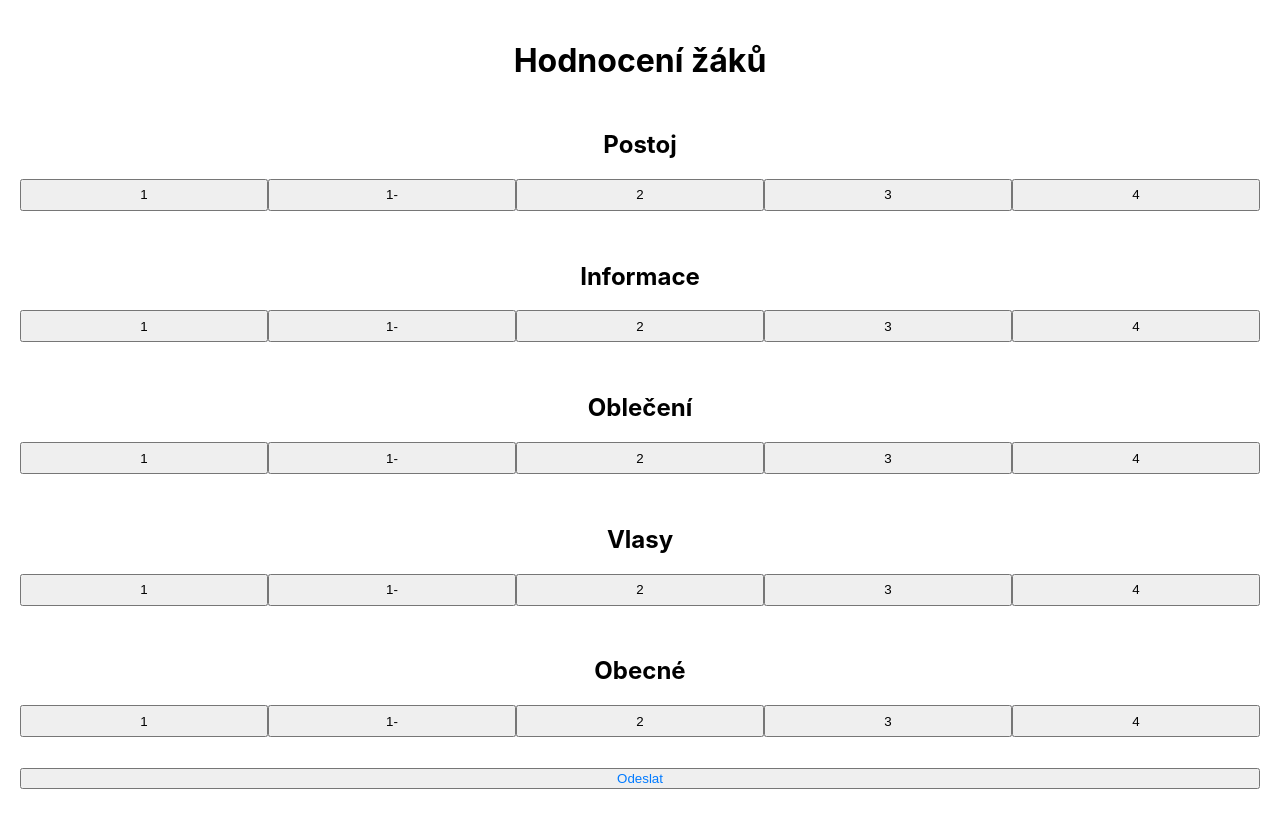
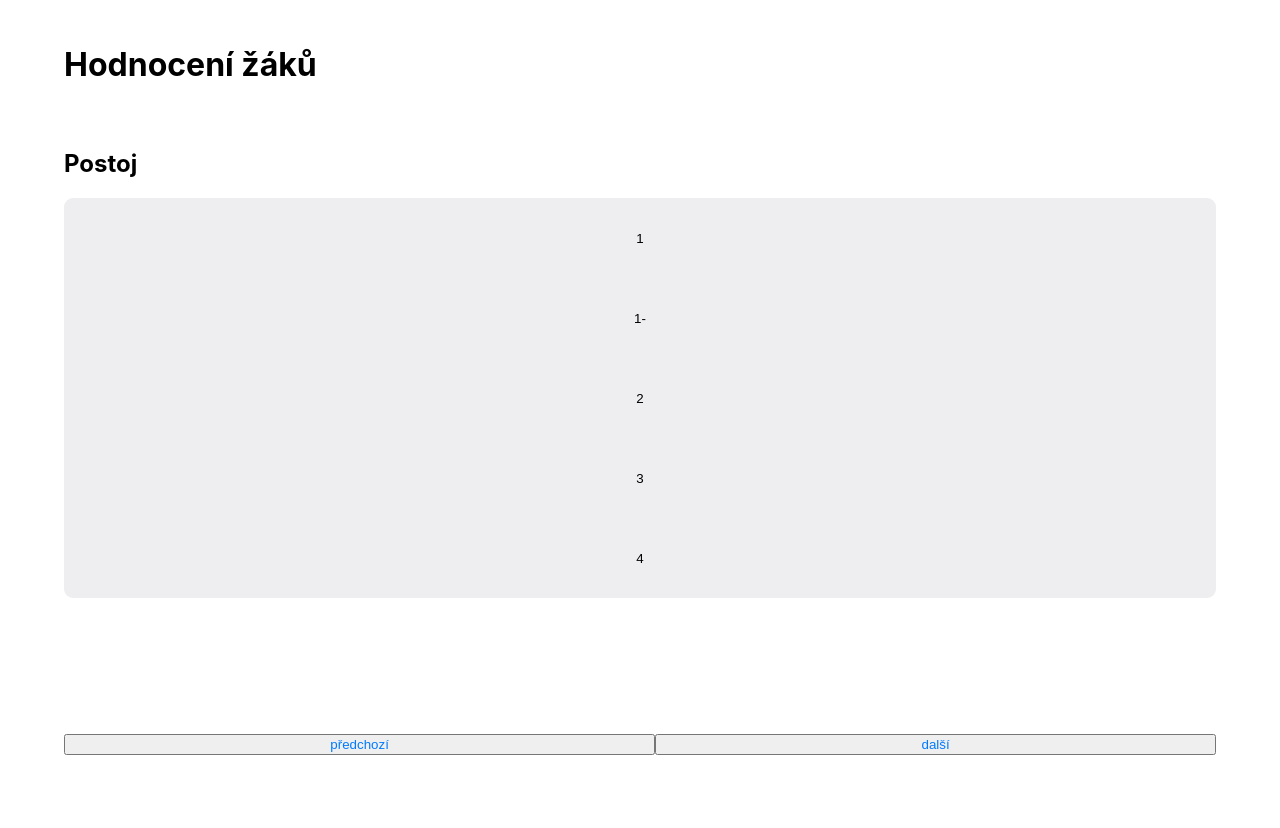
Before and after one commit to pchalupa/Students-Ranking-System, a React (Create React App) app: page / in a window 1280 px wide. Shown: the top 828 px of the page. After the commit the page ends 800 px from the top, so only its background shows below. Built offline with nearby package versions, Linux system fonts and the light colour scheme.

Commit message:
Stránkování formuláře.

```diff
--- a/src/App.js
+++ b/src/App.js
@@ -1,5 +1,4 @@
 import React from 'react';
-import './App.css';
 import Student from './components/Student';
 import Teacher from './components/Teacher';
 import Notfound from './components/notfound'
--- a/src/components/Student.js
+++ b/src/components/Student.js
@@ -6,26 +6,35 @@ class Student extends React.Component {
     super(props);
     this.db = firebase.firestore().collection('evaluation');
     this.saveMarks = this.saveMarks.bind(this);
+    this.setStep = this.setStep.bind(this);
     this.state = {
       data: [
-        { criteria: 'Postoj', mark: '', weight: 5},
-        { criteria: 'Informace', mark: '', weight: 5},
-        { criteria: 'Oblečení', mark: '', weight: 5},
-        { criteria: 'Vlasy', mark: '', weight: 5},
-        { criteria: 'Obecné', mark: '', weight: 5}
+        { criteria: 'Postoj', mark: '', weight: 5 },
+        { criteria: 'Informace', mark: '', weight: 5 },
+        { criteria: 'Oblečení', mark: '', weight: 5 },
+        { criteria: 'Vlasy', mark: '', weight: 5 },
+        { criteria: 'Obecné', mark: '', weight: 5 }
       ],
-      sent: false
+      sent: false,
+      step: 0
     }
   }
 
+  componentDidMount() {
+    localStorage.setItem('step', 0);
+  }
+
+  setStep(newStep){
+    this.setState({step: newStep})
+  }
+
   saveMarks() {
-    if (this.checkFill())
-    {
+    if (this.checkFill()) {
       this.state.data.map(criteria => {
         this.db.add(criteria);
         return true;
       })
-      this.setState({sent : true});
+      this.setState({ sent: true });
     }
   }
 
@@ -45,16 +54,22 @@ class Student extends React.Component {
       if (item['criteria'] === result[0]) {
         item['mark'] = result[1];
       }
+      ((this.state.step < (this.state.data.length - 1)) ? this.setStep(this.state.step+1): this.setStep(this.state.data.length - 1));
       return true;
     })
   }
 
   render() {
+    var criteriaList = []
+    this.state.data.map(data => {
+      criteriaList.push(<Criteria key={data['criteria']} name={data['criteria']} resultMark={this.onAddResult} />)
+      return true;
+    })
     return (
-      <div className="App container">
-        <div className={"title"}><h1>Hodnocení žáků</h1></div>
-        {!this.state.sent ? this.state.data.map(data => { return <Criteria key={data['criteria']} name={data['criteria']} resultMark={this.onAddResult} /> }) : <div className={'sended'}>Odeslano</div>}
-        {!this.state.sent ? <button name="submit" className={'submit-btn'} onClick={this.saveMarks}>Odeslat</button> : ''}
+      <div className={"App container"} style={{height: window.innerHeight + 'px'}}>
+        <div className={"title"}>Hodnocení žáků</div>
+        {criteriaList[this.state.step]}
+        <Navi step={this.state.step} newStep={this.setStep} criteriaLen={this.state.data.length} next={true} save={this.saveMarks} />
       </div>
     )
   }
@@ -106,8 +121,44 @@ class Marks extends React.Component {
   render() {
     return (
       <div className={"mark-container"}>
-        {this.state.scale.map(option => { return <button key={option['name']} name={option['name']} className={option['value'] === this.state.active ? 'active-mark' : ''} onClick={(e) => this.sendData(e, option['value'])}>{option['name']}</button> })}
+        {this.state.scale.map(option => { return <button key={option['name']} name={option['name']} className={(option['value'] === this.state.active) ? 'mark-selector active-mark' : 'mark-selector'} onClick={(e) => this.sendData(e, option['value'])}>{option['name']}</button> })}
       </div>
     )
   }
 }
+
+class Navi extends React.Component {
+  constructor(props) {
+    super(props);
+    this.nextStep = this.nextStep.bind(this);
+    this.prevStep = this.prevStep.bind(this);
+    this.saveMarks = this.saveMarks.bind(this);
+  }
+
+  componentDidMount(){
+    this.props.newStep(0);
+  }
+
+  nextStep() {
+    if (!this.props.next) {
+      this.props.newStep((this.props.step < (this.props.criteriaLen - 1)) ? this.props.step + 1 : this.props.criteriaLen - 1 );
+    }
+  }
+
+  prevStep() {
+    this.props.newStep((!this.props.step > 1) ? this.props.step - 1 : 0);
+  }
+
+  saveMarks() {
+    this.props.save(true);
+  }
+
+  render() {
+    return (
+      <div className={'navi-bar-container'}>
+       <button onClick={this.prevStep}>předchozí</button>
+        {(this.props.step < this.props.criteriaLen - 1) ? <button onClick={this.nextStep}>další</button> : <button name="submit" className={'submit-btn'} onClick={this.saveMarks}>Odeslat</button>}
+      </div>
+    )
+  }
+}
--- a/src/components/Teacher.js
+++ b/src/components/Teacher.js
@@ -6,14 +6,16 @@ class Teacher extends React.Component {
   constructor(props) {
     super(props);
     this.db = firebase.firestore().collection('evaluation');
+    this.state = {
+      validate: localStorage.getItem('validate')
+    }
   }
 
   render() {
     return (
-      <div className="App container">
+      <div className={"App container"} style={{height: window.innerHeight + 'px'}}>
         <div className={"title"}><h1>Učitel</h1></div>
         <Results />
-
       </div>
     )
   }
@@ -40,11 +42,12 @@ class Results extends React.Component {
         querySnapshot.forEach(function (doc) {
           this.setState({sumMark: (this.state.sumMark + (doc.data()['mark'] * doc.data()['weight'])), sumWeight: (this.state.sumWeight + doc.data()['weight']), average: (this.state.sumMark / this.state.sumWeight)});
         }.bind(this));
-        this.setState({usersNum: (this.state.usersNum + 0.2)});
+        db.get().then(snap => {
+          this.setState({usersNum: (snap.size / 5)});
+       });
       }.bind(this));
     }.bind(this));
   }
-
 
   restartEvaluation() {
     firebase.firestore().collection('evaluation').get().then(function (querySnapshot) {
@@ -52,11 +55,10 @@ class Results extends React.Component {
         firebase.firestore().collection('evaluation').doc(doc.id).delete();
       });
     });
-    this.render()
+    this.setState({sumMark: 0, sumWeight: 0, average: 0, usersNum: 0});
   }
 
   render() {
-    var sumMark = 0;
     return (
       <div>
         <div>Hodnocení: {this.state.average.toFixed(2)}</div>
@@ -66,3 +68,33 @@ class Results extends React.Component {
     )
   }
 }
+
+class Login extends React.Component {
+  constructor(props) {
+    super(props);
+    this.inputPass = this.inputPass.bind(this);
+    this.validatePass = this.validatePass.bind(this);
+    this.state = {
+      inputPass: ""
+    }
+  }
+
+  inputPass(event) {
+    this.setState({inputPass: event.target.value});
+  }
+
+  validatePass() {
+    if (this.state.inputPass === "test") {
+      localStorage.setItem('validate', true);
+    }
+  }
+
+  render() {
+    return (
+      <div>
+        <input type="text" name="password" onChange={this.inputPass}/>
+        <button onClick={this.validatePass}>odeslat</button>
+      </div>
+    )
+  }
+}
--- a/src/index.css
+++ b/src/index.css
@@ -7,29 +7,33 @@ body {
   -moz-osx-font-smoothing: grayscale;
 }
 
-code {
-  font-family: source-code-pro, Menlo, Monaco, Consolas, "Courier New",
-    monospace;
+.container {
+  display: grid;
+  grid-template-columns: 1fr;
+  margin: 0 5vw;
 }
 
-.container {
-  display: grid;
-  grid-template-rows: minmax(20px, 90px);
-  height: 100vh;
-  margin: 20px;
+.title {
+  font-size: xx-large;
+  font-weight: 700;
+  align-self: center;
 }
 
-h1, h2, h3 {
-  display: block;
+.mark-container {
+  display: grid;
+  grid-template-rows: repeat( auto-fit, minmax(50px, 1fr) );;
+  border-radius: 9px;
+  height: 50vh;
+  background-color: #EEEEF0;
+  text-align: center;
 }
 
-.mark-container{
-  display: grid;
-  grid-template-columns: repeat( auto-fit, minmax(50px, 1fr) );;
-  border-radius: 9px;
-  height: 32px;
-  background-color: #EEEEF0;
-  text-align: center;
+.mark-selector {
+  border: 0;
+  background-color: transparent;
+  color: black;
+  align-self: center;
+  height: 100%;
 }
 
 .active-mark {
@@ -41,7 +45,13 @@ h1, h2, h3 {
   transition: cubic-bezier(0.075, 0.82, 0.165, 1);
 }
 
-.submit-btn{
+button{
   color: #007AFF;
   align-self: baseline;
 }
+
+.navi-bar-container {
+  display: grid;
+  grid-auto-flow: column;
+  align-self: center;
+}
```
